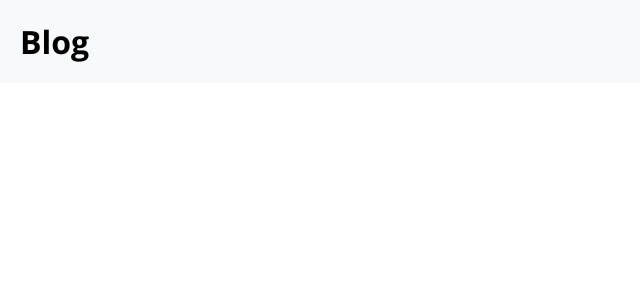
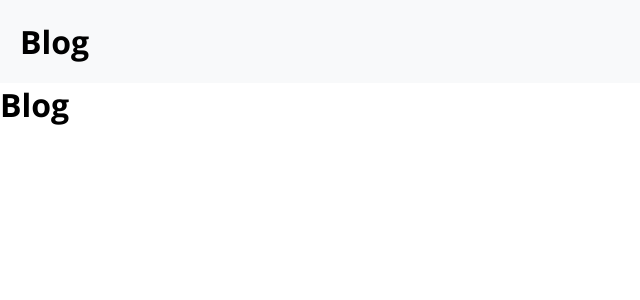
Before and after one commit to penso996/react-form-multifield, a React (Vite) app: page / in a window 1280 px wide. Shown: the top 300 px of the page, without its empty margins (0-640 px from the left). Built offline with nearby package versions, Linux system fonts and the light colour scheme; a web font is replaced by a local one.

Commit message:
added main

```diff
--- a/src/App.jsx
+++ b/src/App.jsx
@@ -1,10 +1,12 @@
 import Header from "./page_components/Header"
+import Main from "./page_components/Main"
 
 function App() {
 
   return (
     <>
       <Header />
+      <Main />
     </>
   )
 }
--- a/src/page_components/Main.jsx
+++ b/src/page_components/Main.jsx
@@ -0,0 +1,9 @@
+// Main.jsx
+
+export default function Main() {
+    return (
+        <main>
+            <h1>Blog</h1>
+        </main>
+    );
+}
```
